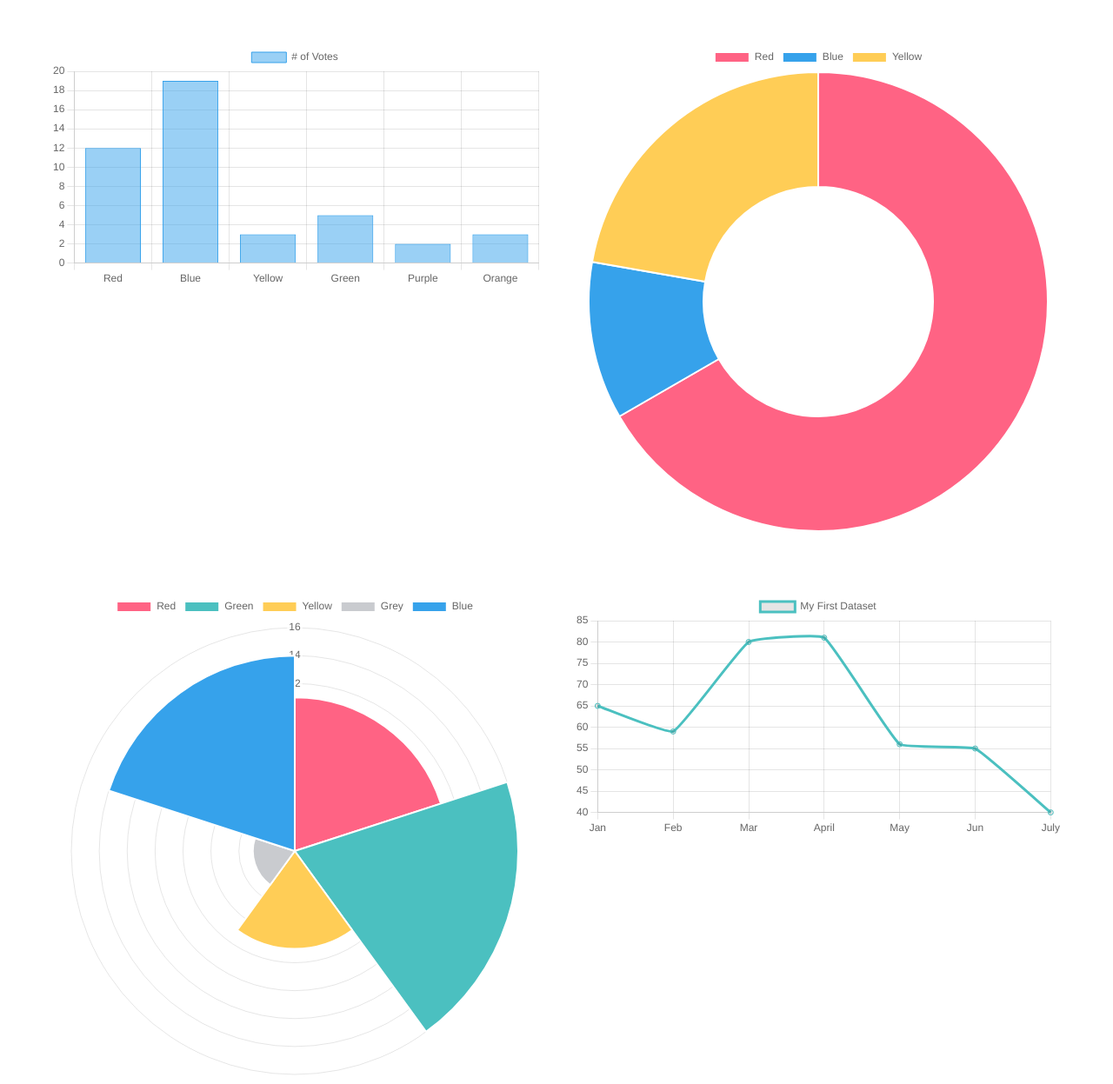
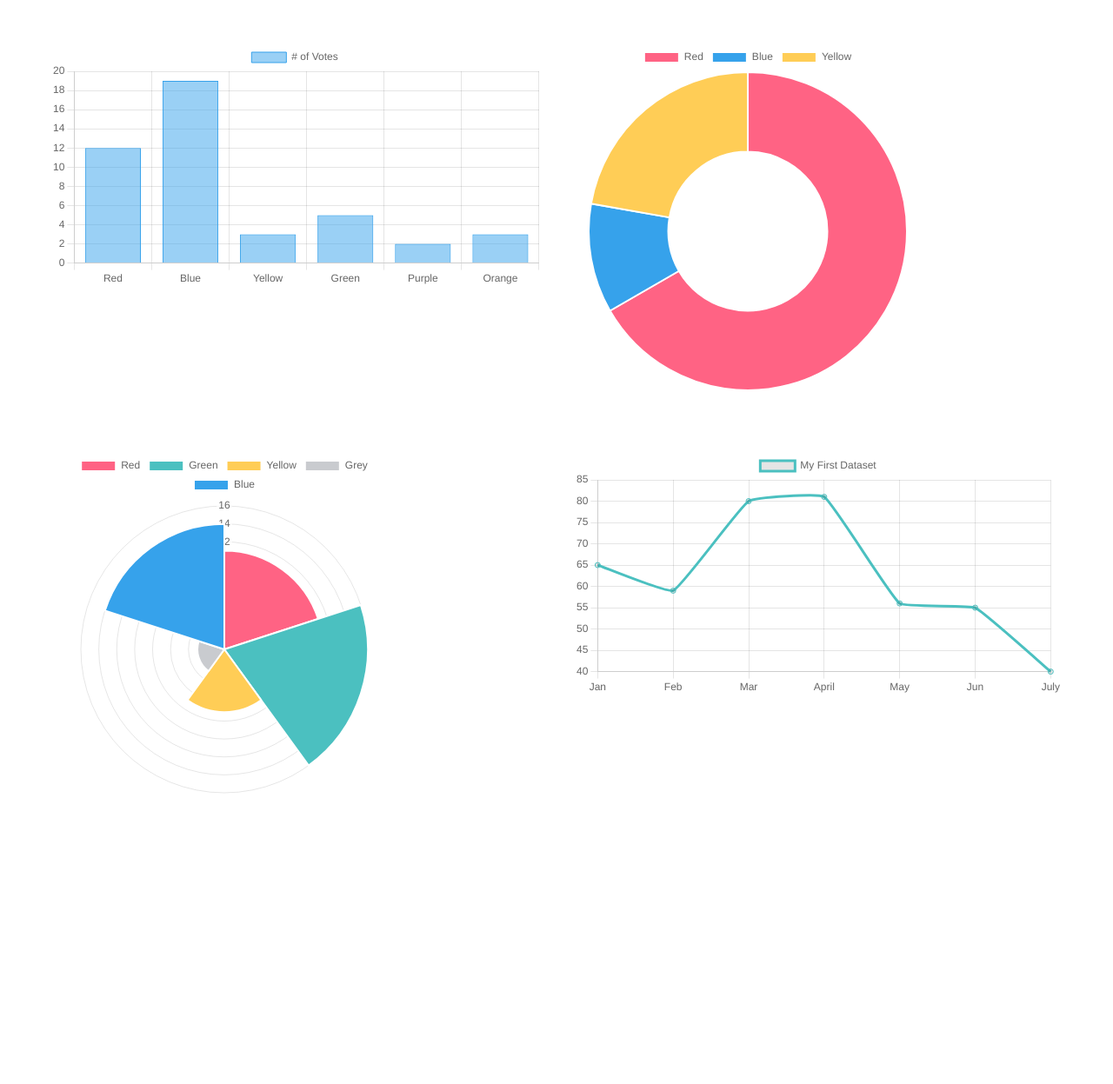
Before and after one commit to surjitiit/graphs-chartjs, a plain HTML site: page index.html in a window 1280 px wide. Shown: the whole page at 87% size. After the commit the page ends 970 px from the top, so only its background shows below. Drawn offline with Linux system fonts and the light colour scheme.

Commit message:
update readme

```diff
--- a/index.html
+++ b/index.html
@@ -9,12 +9,12 @@
 </head>
 <body>
     <div style="display: flex; margin: 30px;">
-        <div style="width: 50%;padding: 20px;"><canvas id="bargraph"></canvas></div>
-        <div style="width: 50%;padding: 20px;"><canvas id="bargraph2"></canvas></div>
+        <div style="width: 50%;padding: 20px;height: 400px;"><canvas id="bargraph"></canvas></div>
+        <div style="width: 50%;padding: 20px;height: 400px;"><canvas id="bargraph2"></canvas></div>
     </div>
     <div style="display: flex; margin: 30px;"">
-        <div style="width: 50%;padding: 20px;"><canvas id="bargraph3"></canvas></div>
-        <div style="width: 50%;padding: 20px;"><canvas id="bargraph4"></canvas></div>
+        <div style="width: 50%;padding: 20px;height: 400px;"><canvas id="bargraph3"></canvas></div>
+        <div style="width: 50%;padding: 20px;height: 400px;"><canvas id="bargraph4"></canvas></div>
     </div>
     <script src="./app.js"></script>
 </body>
```
Also changed, not shown: graph-js.png (added), 1 other file.
